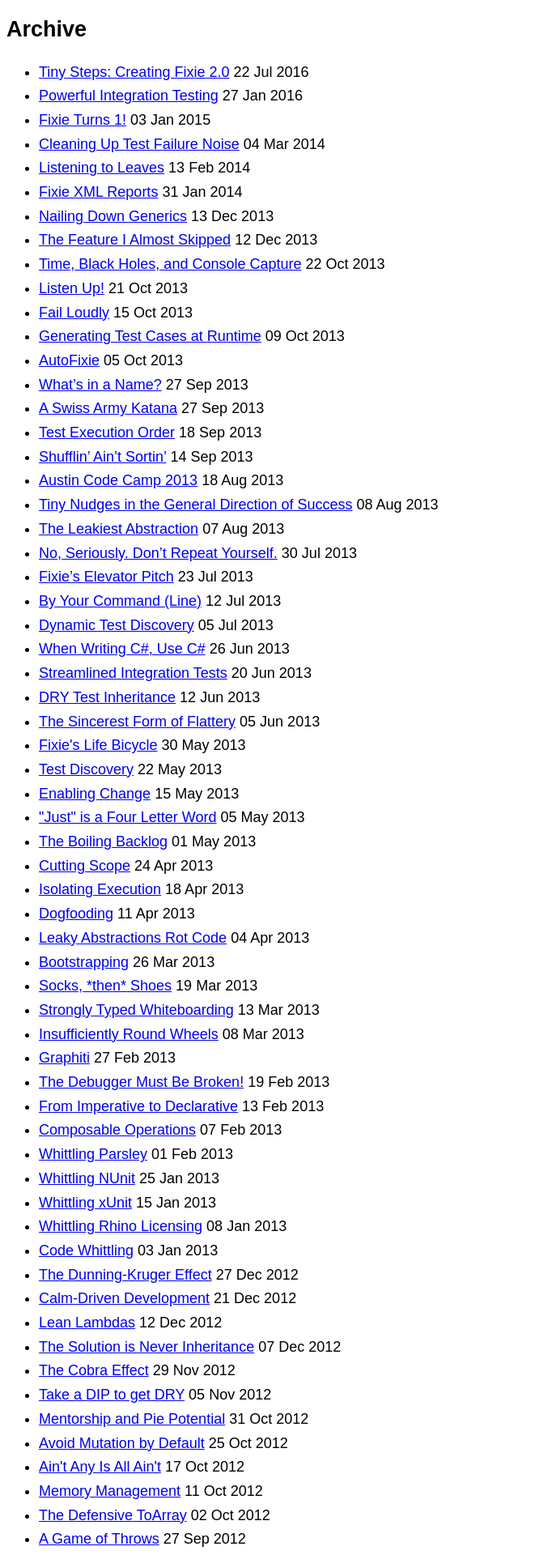
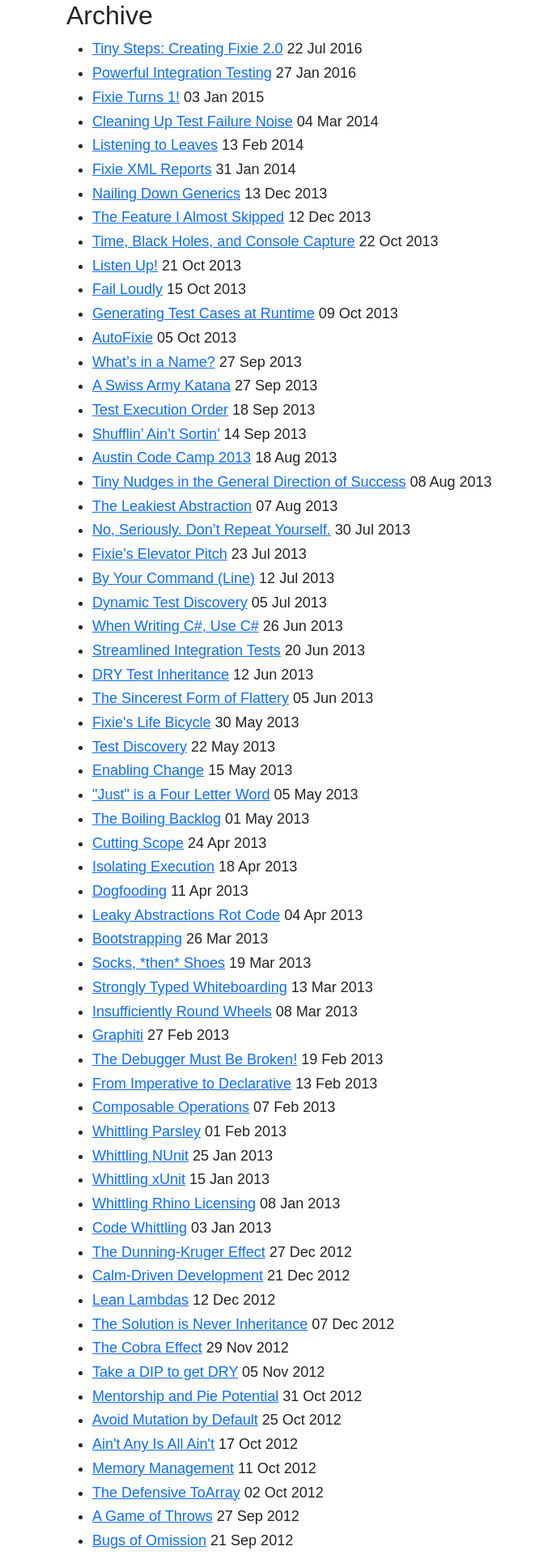
Before and after one commit to plioi/plioi.github.io, a Jekyll site: the page built from archive/index.html, in a window 1280 px wide. Shown: the top 1920 px of the page at 81% size, without its empty margins (0-661 px from the left). Built offline with Jekyll 4.4.1, drawn with Linux system fonts in a browser that asks for light colours.

Commit message:
bootstrap@5.2.0-beta1

```diff
--- a/_layouts/default.html
+++ b/_layouts/default.html
@@ -2,12 +2,12 @@
 <html>
   <head>
     <meta charset="utf-8">
+    <meta name="viewport" content="width=device-width, initial-scale=1">
     <title>Patrick Lioi</title>
-
+    <link href="https://cdn.jsdelivr.net/npm/bootstrap@5.2.0-beta1/dist/css/bootstrap.min.css" rel="stylesheet" integrity="sha384-0evHe/X+R7YkIZDRvuzKMRqM+OrBnVFBL6DOitfPri4tjfHxaWutUpFmBp4vmVor" crossorigin="anonymous">
     <link rel="stylesheet" href="/stylesheets/styles.css">
     <link rel="stylesheet" href="/stylesheets/pygment_trac.css">
     <link rel="alternate" type="application/atom+xml" title="Atom 1.0" href="/atom.xml" />
-    <meta name="viewport" content="width=device-width, initial-scale=1, maximum-scale=1">
   </head>
   <body>
     <div class="container">
@@ -16,7 +16,7 @@
 
       <br>
 
-      <div class="footer">
+      <footer>
         <p><a href="https://twitter.com/plioi/">@plioi</a> ::
            <a href="http://patrick.lioi.net/archive/">archive</a> ::
            <a href="http://plioi.github.io/fixie/">fixie</a> ::
@@ -24,8 +24,9 @@
            <a href="http://github.com/plioi/rook/">rook</a>
         </p>
         <p>&copy; 2011-2013 Patrick Lioi</p>
-      </div>
+      </footer>
     </div>
+    <script src="https://cdn.jsdelivr.net/npm/bootstrap@5.2.0-beta1/dist/js/bootstrap.min.js" integrity="sha384-kjU+l4N0Yf4ZOJErLsIcvOU2qSb74wXpOhqTvwVx3OElZRweTnQ6d31fXEoRD1Jy" crossorigin="anonymous"></script>
     <script type="text/javascript">
             var gaJsHost = (("https:" == document.location.protocol) ? "https://ssl." : "http://www.");
             document.write(unescape("%3Cscript src='" + gaJsHost + "google-analytics.com/ga.js' type='text/javascript'%3E%3C/script%3E"));
```
